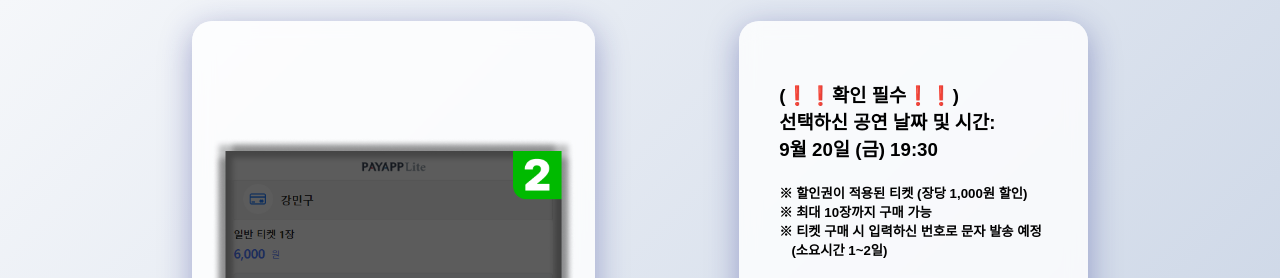
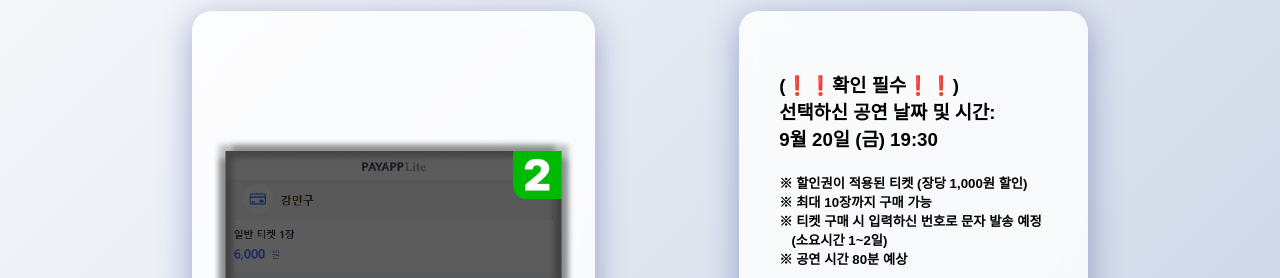
Before and after one commit to uoukangmingu/precheck, a plain HTML site: page discount2.html in a window 1280 px wide. Shown: the top 278 px of the page. Drawn offline with Linux system fonts and the light colour scheme.

Commit message:
Update discount2.html

```diff
--- a/discount2.html
+++ b/discount2.html
@@ -21,7 +21,7 @@
        </div>
        <div class="right-container">
     <h3>(❗❗확인 필수❗❗)<br>선택하신 공연 날짜 및 시간:<br>9월 20일 (금) 19:30</h3>
-    <h5>※ 할인권이 적용된 티켓 (장당 1,000원 할인)<br>※ 최대 10장까지 구매 가능<br>※ 티켓 구매 시 입력하신 번호로 문자 발송 예정<br>ㅤ(소요시간 1~2일)</h5>
+    <h5>※ 할인권이 적용된 티켓 (장당 1,000원 할인)<br>※ 최대 10장까지 구매 가능<br>※ 티켓 구매 시 입력하신 번호로 문자 발송 예정<br>ㅤ(소요시간 1~2일)<br>※ 공연 시간 80분 예상</h5>
 
        <div class="circle" id="ticketCount">1장</div>
            <div class="controls">
```
